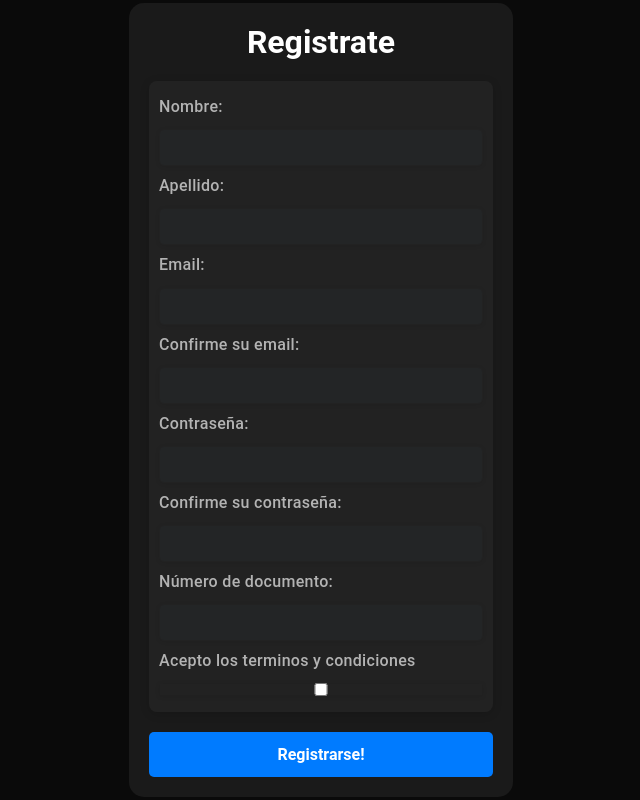
After one commit to LucasOelschlager/integrador_programacion, a Flask app: page /registro in a window 1280 px wide. The commit adds this page. Shown: the whole page, without its empty margins (319-959 px from the left). Run offline with Flask 3, Linux system fonts and the light colour scheme.

Commit message:
Se conecto la base de datos SQL, se creo la pagina de registro, se creo la funcion de registro en BD.

```diff
--- a/app/app.py
+++ b/app/app.py
@@ -1,6 +1,22 @@
-from flask import Flask, render_template
+from flask import Flask, render_template, request
+from flask_sqlalchemy import SQLAlchemy
+from sqlalchemy import text
+from datetime import datetime
 
 app = Flask(__name__, static_folder='../static')
+
+#CONFIGURACION DE LA BASE DE DATOS
+app.config['SQLALCHEMY_DATABASE_URI'] = 'mysql+pymysql://root:lucas1889@localhost/rosario_cursos'
+app.config['SQLALCHEMY_TRACK_MODIFICATIONS'] = False
+
+db = SQLAlchemy(app)
+
+
+@app.route('/usuarios')
+def mostrar_usuarios():
+    resultado = db.session.execute(text('SELECT * FROM usuarios'))
+    usuarios = resultado.fetchall()
+    return str(usuarios)
 
 @app.route('/')
 def index():
@@ -11,5 +27,30 @@ def index():
 def login():
     return render_template('/contactoForm.html')
 
+@app.route('/registro', methods=['GET', 'POST'])
+def register():
+    if request.method == 'POST':
+            nombre = request.form['name']
+            apellido = request.form['apellido']
+            email = request.form['email']
+            contrasena = request.form['contrasena']
+            documento = request.form['documento']
+
+            insert_query = text("""
+                INSERT INTO usuarios
+                VALUES(:DNI, :nombre, :apellido, :email, :contrasena, :fecha_registro, :rol)
+            """)
+            db.session.execute(insert_query, {
+                 'DNI': documento,
+                 'nombre': nombre,
+                 'apellido': apellido,
+                 'email': email,
+                 'contrasena': contrasena,
+                 'fecha_registro': datetime.now().date(),
+                 'rol': 'alumno'
+            })
+            db.session.commit()
+            return "¡Datos recibidos!"
+    return render_template('/register.html')
 if __name__ == '__main__':
     app.run(debug=True, port=5000)
--- a/app/templates/index.html
+++ b/app/templates/index.html
@@ -47,7 +47,7 @@
 
         <li class="links"><a href="#">SOBRE NOSOTROS</a></li>
         <li class="links"><a href="{{ url_for('login') }}">CONTACTO</a></li>
-        <li class="links"><a href="#" id="reg">REGISTRARSE</a></li>
+        <li class="links"><a href="{{ url_for('register') }}" id="reg">REGISTRARSE</a></li>
         <li class="links"><a href="#" id="log">INICIO SESION</a></li>
       </ul>
 
--- /dev/null
+++ b/app/templates/register.html
@@ -0,0 +1,36 @@
+<!DOCTYPE html>
+<html lang="en">
+  <head>
+    <meta charset="UTF-8" />
+    <meta name="viewport" content="width=device-width, initial-scale=1.0" />
+    <link
+      rel="stylesheet"
+      href="{{ url_for('static', filename='style/register.css')}}"
+    />
+    <title>Registro</title>
+  </head>
+  <body>
+    <form action="{{ url_for('register') }}" method="POST" class="form">
+      <h2>Registrate</h2>
+      <div class="input_container">
+        <label for="nombre_input">Nombre: </label>
+        <input type="text" name="name" id="nombre_input" />
+        <label for="apellido_input">Apellido: </label>
+        <input type="text" name="apellido" id="apellido_input" />
+        <label for="email_input">Email: </label>
+        <input type="email" name="email" id="email_input" />
+        <label for="email_inputConfirm">Confirme su email: </label>
+        <input type="email" name="emailConfirm" id="email_inputConfirm" />
+        <label for="password_input">Contraseña: </label>
+        <input type="password" name="contrasena" id="password_input" />
+        <label for="password_inputConfirm">Confirme su contraseña: </label>
+        <input type="password" name="contrasena" id="password_inputConfirm" />
+        <label for="dni_input">Número de documento: </label>
+        <input type="text" name="documento" id="dni_input" />
+        <label for="terms">Acepto los terminos y condiciones</label>
+        <input type="checkbox" name="term" id="terms" />
+      </div>
+      <button type="submit">Registrarse!</button>
+    </form>
+  </body>
+</html>
--- /dev/null
+++ b/static/style/register.css
@@ -0,0 +1,101 @@
+* {
+  margin: 0;
+  padding: 0;
+  box-sizing: border-box;
+
+  font-family: roboto;
+}
+
+body {
+  background-color: #0a0a0a;
+  display: flex;
+  justify-content: center;
+  align-items: center;
+  height: 100vh;
+}
+
+.form {
+  display: flex;
+  flex-direction: column;
+  align-items: center;
+  justify-content: center;
+  width: 30vw;
+  height: auto;
+  gap: 20px;
+  color: #fff;
+  background-color: #1a1a1a;
+  border-radius: 15px;
+  padding: 20px;
+
+  h2 {
+    font-size: 2rem;
+  }
+}
+
+.input_container {
+  display: flex;
+  flex-direction: column;
+  align-items: stretch;
+  justify-content: center;
+  width: 100%;
+  padding: 16px 10px;
+  gap: 10px;
+  background: rgba(40, 40, 40, 0.6);
+  border-radius: 8px;
+  box-shadow: 0 2px 10px 0 rgba(0, 0, 0, 0.15);
+  transition: box-shadow 0.2s;
+}
+
+.input_container:hover {
+  box-shadow: 0 4px 16px 0 rgba(0, 123, 255, 0.1);
+}
+
+.input_container label {
+  color: #b3b3b3;
+  font-size: 1rem;
+  margin-bottom: 0.2rem;
+  align-self: flex-start;
+  font-weight: 500;
+  letter-spacing: 0.3px;
+  transition: color 0.2s;
+}
+
+.input_container input {
+  width: 100%;
+  padding: 0.5rem 0.8rem;
+  border-radius: 5px;
+  border: 1px solid #222;
+  background: #232526;
+  color: #fff;
+  font-size: 1rem;
+  box-shadow: 0 1px 4px 0 rgba(0, 0, 0, 0.08);
+  transition: border 0.2s, box-shadow 0.2s, background 0.2s;
+}
+
+.input_container input:focus {
+  outline: none;
+  border: 1.5px solid #007bff;
+  background: #232526;
+  box-shadow: 0 0 4px 0 #007bff33;
+}
+
+.input_container input::placeholder {
+  color: #aaa;
+  opacity: 1;
+  font-style: italic;
+  letter-spacing: 0.3px;
+  transition: color 0.2s;
+}
+
+button {
+  width: 100%;
+  padding: 0.8rem;
+  border-radius: 5px;
+  border: none;
+  background-color: #007bff;
+  color: #fff;
+  font-size: 1rem;
+  font-weight: bold;
+  cursor: pointer;
+  transition: background-color 0.2s, box-shadow 0.2s;
+}
```
Also changed, not shown: app/templates/login.html (added, +17 -0 lines).
